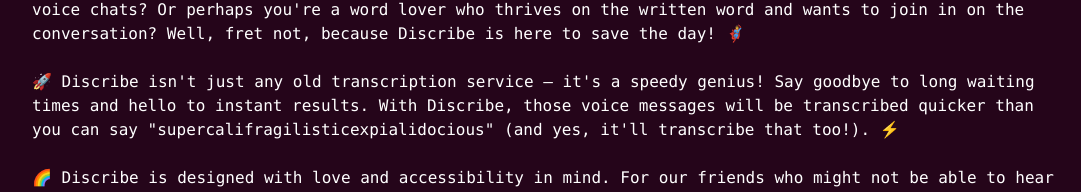
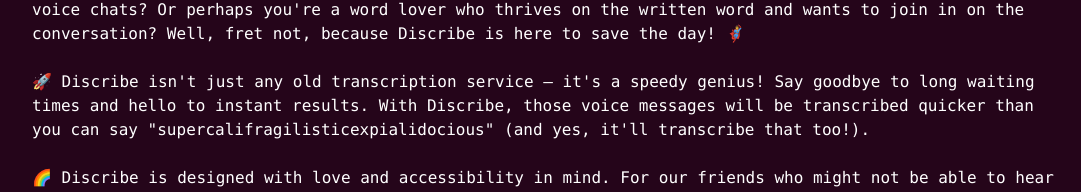
Before and after one commit to croced/discord-transcribe-web, a Next.js app: page / in a window 1280 px wide. Shown: the part 917-1109 px from the top of the page, without its empty margins (96-1177 px from the left). Built offline with nearby package versions, Linux system fonts and the light colour scheme.

Commit message:
fix: removed special characters from about section

```diff
--- a/src/app/page.tsx
+++ b/src/app/page.tsx
@@ -83,13 +83,13 @@
         <h1 className="text-2xl font-mono">About</h1>
         <p><b>Discribe</b>, your chatty sidekick in the world of Discord! 🤖</p>
         <br />
-        <p>Tired of straining your ears to catch every hilarious punchline or epic gaming strategy shared in those voice chats? Or perhaps you're a word lover who thrives on the written word and wants to join in on the conversation? Well, fret not, because Discribe is here to save the day! 🦸‍♂️</p>
+        <p>Tired of straining your ears to catch every hilarious punchline or epic gaming strategy shared in those voice chats? Or perhaps you&apos;re a word lover who thrives on the written word and wants to join in on the conversation? Well, fret not, because Discribe is here to save the day! 🦸‍♂️</p>
         <br />
-        <p>🚀 Discribe isn't just any old transcription service – it's a speedy genius! Say goodbye to long waiting times and hello to instant results. With Discribe, those voice messages will be transcribed quicker than you can say "supercalifragilisticexpialidocious" (and yes, it'll transcribe that too!). ⚡️</p>
+        <p>🚀 Discribe isn&apos;t just any old transcription service – it&apos;s a speedy genius! Say goodbye to long waiting times and hello to instant results. With Discribe, those voice messages will be transcribed quicker than you can say &quot;supercalifragilisticexpialidocious&quot; (and yes, it&apos;ll transcribe that too!).</p>
         <br />
         <p>🌈 Discribe is designed with love and accessibility in mind. For our friends who might not be able to hear voice messages, or simply prefer reading, Discribe is the ultimate bridge between the spoken and the written word.</p>
         <br />
-        <p>Using Discribe is as easy as pie. Just invite our bot to your server, and it'll be at your service, ready to transform voice messages into text treasures.</p>
+        <p>Using Discribe is as easy as pie. Just invite our bot to your server, and it&apos;ll be at your service, ready to transform voice messages into text treasures.</p>
       </div>
     </div>
   );
```
